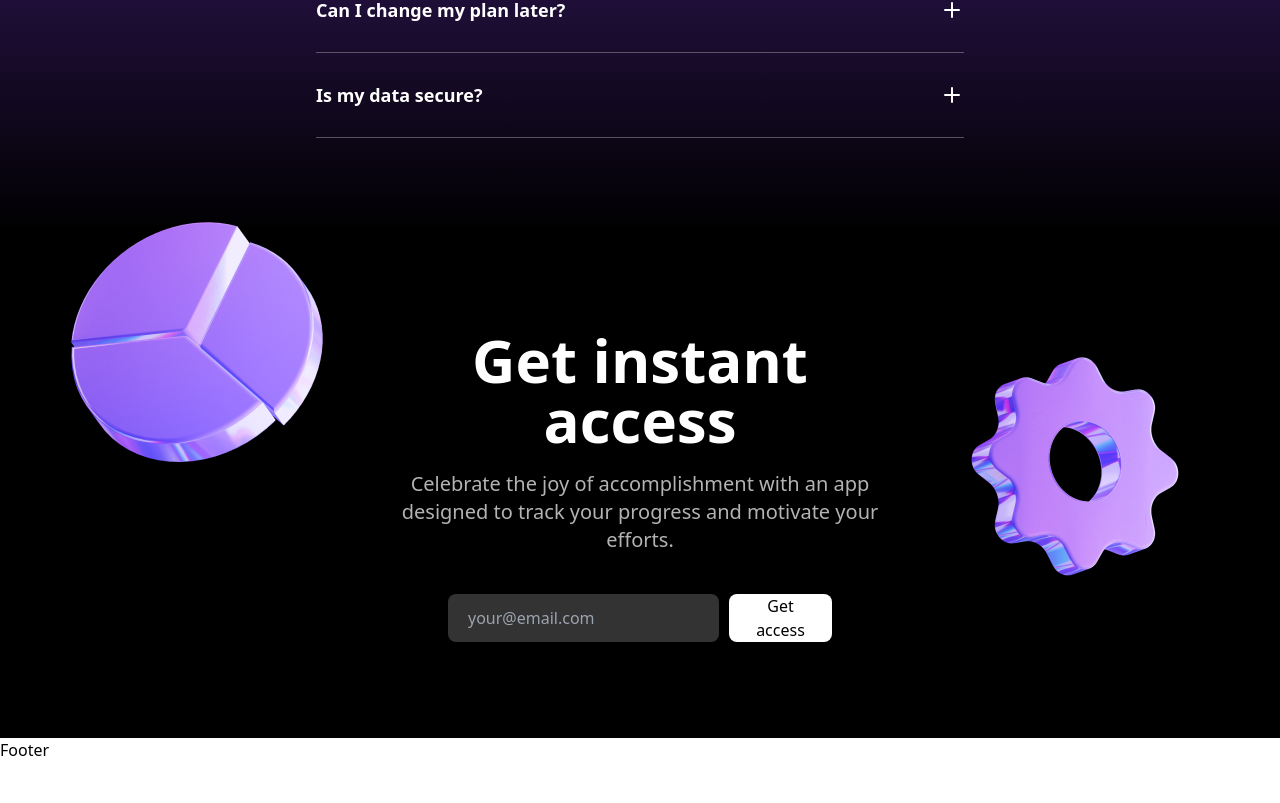
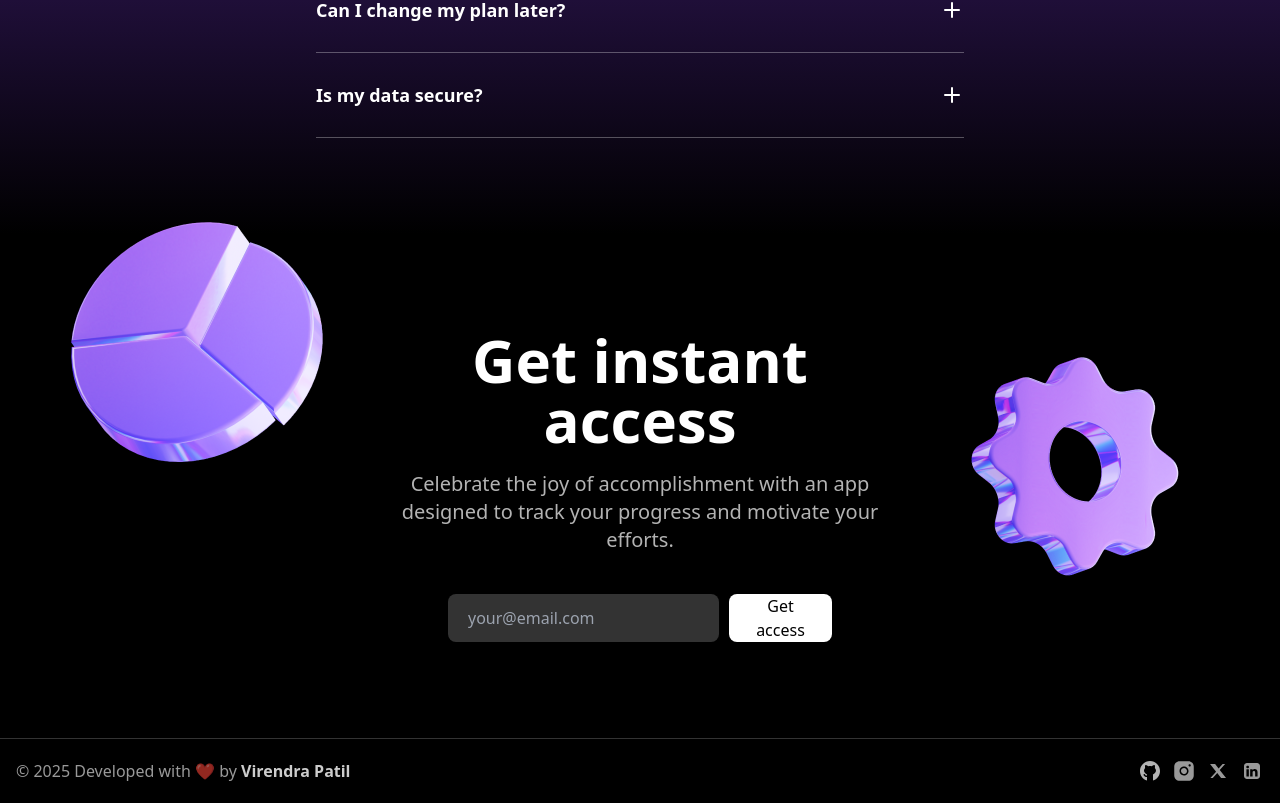
Before and after one commit to virendrapatil24/onetask, a Next.js app: page / in a window 1280 px wide. Shown: the part 3388-4191 px from the top of the page. Before the commit the page ends 4150 px from the top, so only its background shows below. Built offline with nearby package versions, Linux system fonts and the light colour scheme.

Commit message:
adds footer section

```diff
--- a/src/components/Footer.tsx
+++ b/src/components/Footer.tsx
@@ -1,7 +1,55 @@
-import React from "react";
+import InstaIcon from "../assets/icons/insta.svg";
+import XIcon from "../assets/icons/x-social.svg";
+import LinkedInIcon from "../assets/icons/linkedin.svg";
+import GithubIcon from "../assets/icons/github.svg";
 
 const Footer = () => {
-  return <div>Footer</div>;
+  return (
+    <footer className="py-5 bg-black text-white/60 border-t border-white/20">
+      <div className="container">
+        <div className="flex flex-col gap-4 sm:flex-row justify-between items-center">
+          <div className="text-center items-center">
+            © 2025 Developed with ❤️ by{" "}
+            <a
+              href="https://www.virendrapatil.xyz/"
+              target="_blank"
+              className="font-bold text-white/80 hover:text-white"
+            >
+              Virendra Patil
+            </a>
+          </div>
+          <ul className="flex gap-2.5">
+            <li>
+              <a href="https://github.com/virendrapatil24" target="_blank">
+                <GithubIcon />
+              </a>
+            </li>
+            <li>
+              <a
+                href="https://www.instagram.com/virendrapatil_4/"
+                target="_blank"
+              >
+                <InstaIcon />
+              </a>
+            </li>
+            <li>
+              <a href="https://x.com/virendrapatil24" target="_blank">
+                <XIcon />
+              </a>
+            </li>
+            <li>
+              <a
+                href="https://www.linkedin.com/in/virendrapatil24/"
+                target="_blank"
+              >
+                <LinkedInIcon />
+              </a>
+            </li>
+          </ul>
+        </div>
+      </div>
+    </footer>
+  );
 };
 
 export default Footer;
```
Also changed, not shown: src/assets/icons/github.svg (added).
